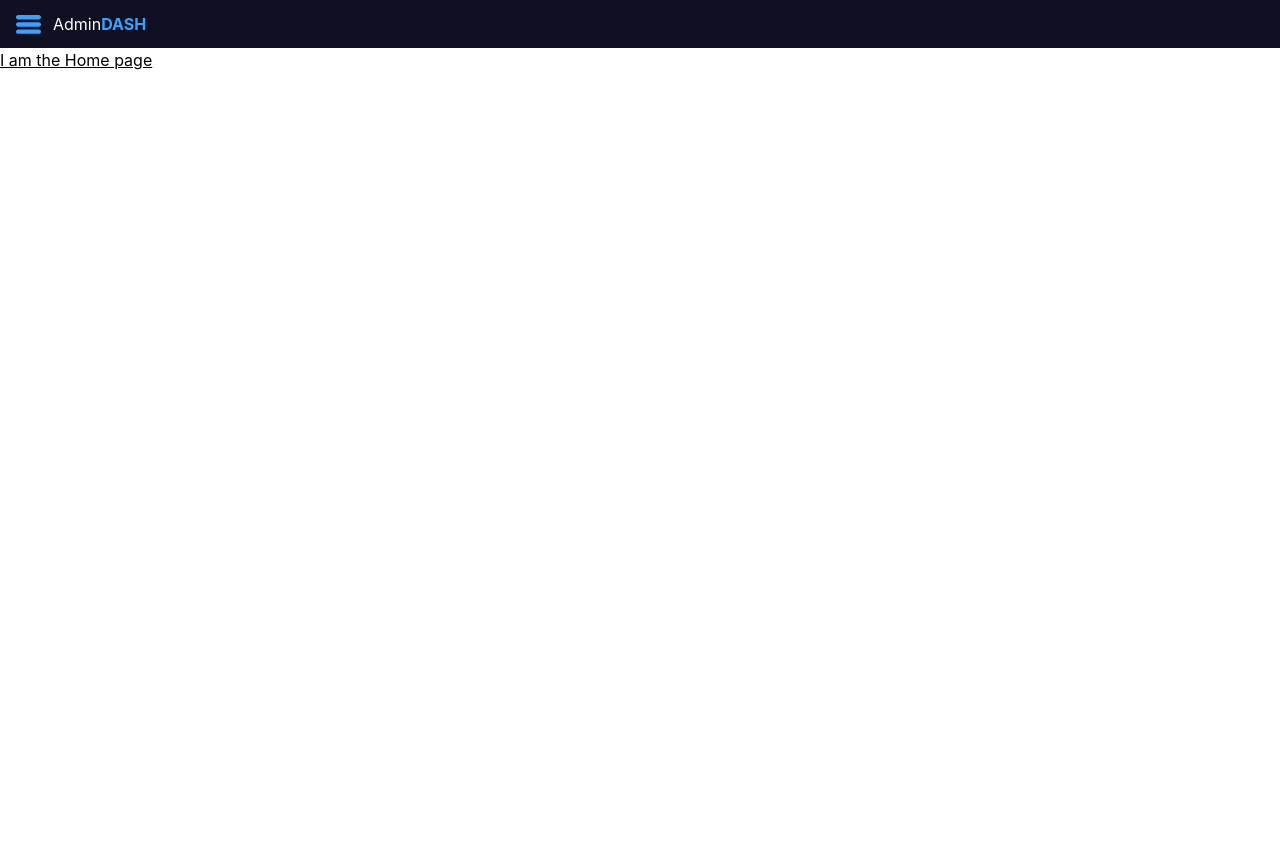
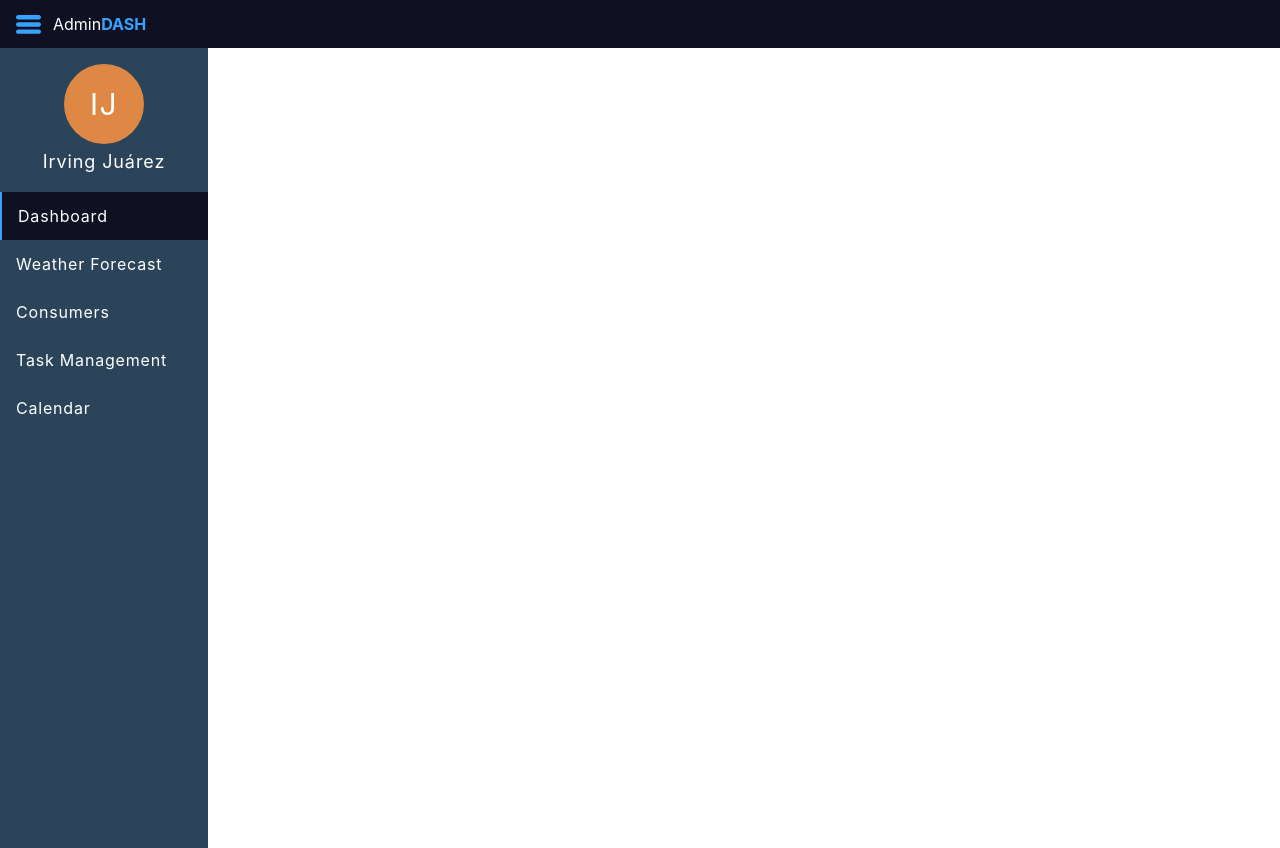
Before and after one commit to irvingvjuarez/admin-dash, a React (Vite) app: page / in a window 1280 px wide. Before the commit the page ends 800 px from the top, so only its background shows below. Built offline with nearby package versions, Linux system fonts and the light colour scheme.

Commit message:
Sidebar created

```diff
--- a/src/components/Navbar/index.tsx
+++ b/src/components/Navbar/index.tsx
@@ -1,9 +1,43 @@
+import { Link, useLocation } from "react-router-dom"
 import HamburgerIcon from "../../assets/icons/hamburger.svg"
 
+const paths = [
+  {
+    id: 0,
+    title: "Dashboard",
+    url: ""
+  },
+  {
+    id: 1,
+    title: "Weather Forecast",
+    url: "weather"
+  },
+  {
+    id: 2,
+    title: "Consumers",
+    url: "consumers"
+  },
+  {
+    id: 3,
+    title: "Task Management",
+    url: "management"
+  },
+  {
+    id: 4,
+    title: "Calendar",
+    url: "calendar"
+  }
+]
+
 const Navbar: React.FC = (): JSX.Element => {
+  const handleClick = () => console.log("Hi")
+  const { pathname } = useLocation()
+
+  console.log("Pathname: ", pathname)
+
   return(
-    <nav className="w-full bg-primary px-4 py-3 flex">
-      <button className="mr-3">
+    <nav className="w-full bg-primary px-4 py-3 flex relative">
+      <button className="mr-3" onClick={handleClick}>
         <img src={HamburgerIcon} alt="" />
       </button>
 
@@ -11,6 +45,23 @@ const Navbar: React.FC = (): JSX.Element => {
         <span className="text-just-white font-normal">Admin</span>
         <span className="text-contrast-clear font-bold">DASH</span>
       </h2>
+
+      <section className="absolute left-0 top-full bg-contrast-strong h-screen w-52">
+        <div className="py-4 flex flex-col items-center">
+          <span className="w-20 h-20 rounded-full text-3xl bg-contrast4 text-just-white text-bold tracking-wider grid place-content-center mb-1">IJ</span>
+          <h3 className="text-lg text-just-white tracking-wider">Irving Juárez</h3>
+        </div>
+
+        <ul className="bg-contrast-strong">
+          {paths.map(path => (
+            <li key={path.id} className={`text-just-white text-thin tracking-wider py-3 px-4 ${pathname === "/" + path.url && "border-l-2 border-l-contrast-clear bg-primary"}`}>
+              <Link to={path.url}>
+                {path.title}
+              </Link>
+            </li>
+          ))}
+        </ul>
+      </section>
     </nav>
   )
 }
```
